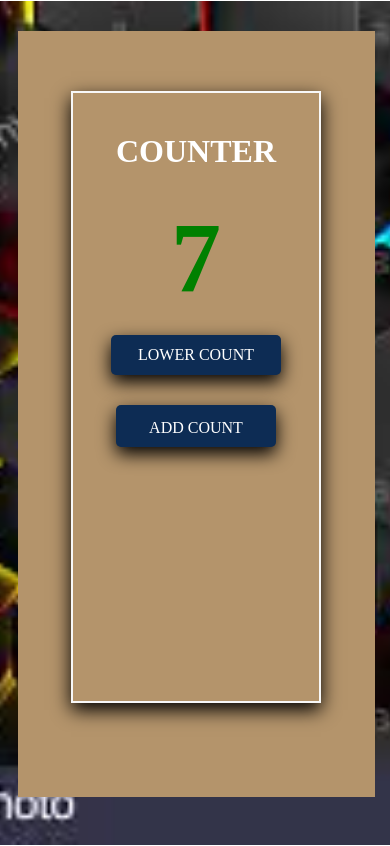
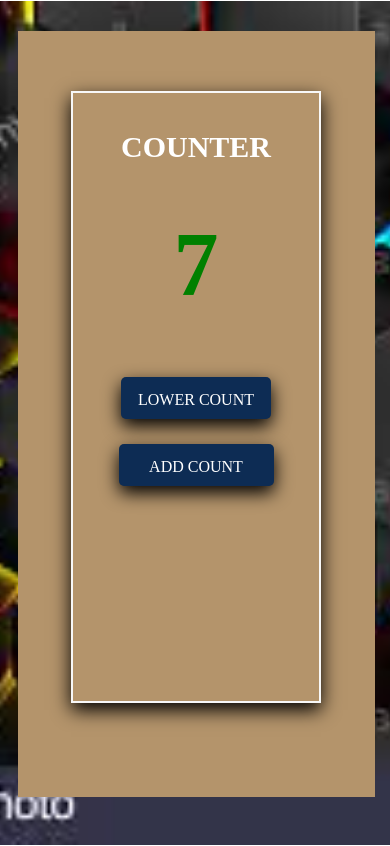
Before and after one commit to chinaza-max/counter, a plain HTML site: page index.html in a window 390 px wide. Drawn offline with Linux system fonts and the light colour scheme.

Commit message:
second message

```diff
--- a/style.css
+++ b/style.css
@@ -32,23 +32,20 @@
     box-shadow: 0px 7px  18px   black;
 }
 #container h1{
-  color: white;
-  text-align: center;
-  margin-top: 40px;
-
+    color: white;
+    text-align: center;
+    margin-top: 10%;
+    color: white;
+    text-align: center;
 }
 #display{
     color: green;
     text-align: center;
-    margin-top: 60px;
+    margin-top: 15%;
     font-weight: 800;
     font-size: 110px;
 }
-#container h1{
-    color: white;
-    text-align: center;
 
-}
 #lowerContainer{
     text-align: center;
     background-color: #0D2C54;
@@ -60,7 +57,7 @@
     border-radius: 5px;
     box-shadow: 0px 7px  18px   black;
     margin: 0 auto;
-    margin-top: 40px;
+    margin-top: 20%;
 }
 #lowerContainer:active{
    background-color: burlywood;
@@ -81,10 +78,19 @@
     color: white;
     margin: 0 auto;
     box-shadow: 0px 7px  18px   black;
-    margin-top: 30px;
+    margin-top:10%;
       border-radius: 5px;
     background-color: #0D2C54;
 }
+
+
+
+
+
+
+
+
+
 @media screen and (max-width:1024px){
     #center{
         width: 90%;
@@ -93,21 +99,92 @@
         margin-top: 30px;
         background-color: #B4946B;
     }
+
     #container{
-
         width: 70%;
         height: 80%;
         margin:57px auto auto auto;
         background-color: #B4946B;
         border: 2px solid rgb(248, 248, 248);
     }
+    #container h1{
+        color: white;
+        text-align: center;
+        margin-top: 15%;
+        color: white;
+        text-align: center;
+        font-size: 70px;
+    }
     #display{
-
-        margin-top: 30px;
-        font-weight: 800;
-        font-size: 100px;
+        margin-top: 20%;
+        font-weight: 1000;
+        font-size: 190px;
     }
     #lowerContainer{
-        margin-top: 20px;
+        margin-top: 25%;
+    }
+    #addContainer{
+        margin-top:10%;
+    }
+    #lowerContainer{
+        width: 240px;
+        height: 60px;
+        line-height: 60px;
+        margin-top: 25%;
+    }
+    #addContainer{
+        width: 190px;
+        height: 40px;
+        line-height: 40px;
+        box-shadow: 0px 7px  18px   black;
+        margin-top:10%;
+
     }
 }
+
+
+
+
+@media screen and (max-width:800px){
+    #center{
+        width: 90%;
+        height: 90%;
+        margin: 0 auto;
+        margin-top: 30px;
+        background-color: #B4946B;
+    }
+
+    #container{
+        width: 70%;
+        height: 80%;
+        margin:57px auto auto auto;
+        background-color: #B4946B;
+        border: 2px solid rgb(248, 248, 248);
+    }
+    #container h1{
+        color: white;
+        text-align: center;
+        margin-top: 15%;
+        color: white;
+        text-align: center;
+        font-size: 30px;
+    }
+    #display{
+        margin-top: 20%;
+        font-weight: 900;
+        font-size: 130px;
+        font-size: 90px;
+    }
+    #lowerContainer{
+        margin-top: 25%;
+        width: 150px;
+        height: 42px;
+        line-height: 45px;
+    }
+    #addContainer{
+        margin-top:10%;
+        width: 115px;
+        height: 22px;
+        line-height: 25px;
+    }
+}
```
